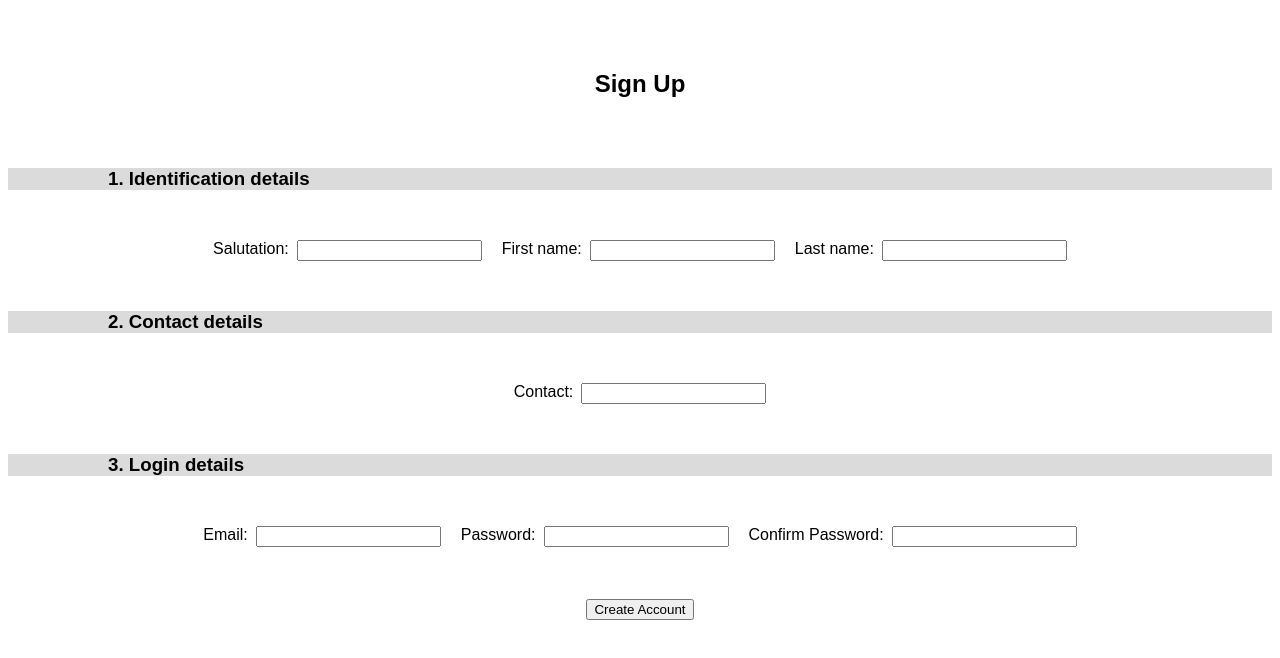
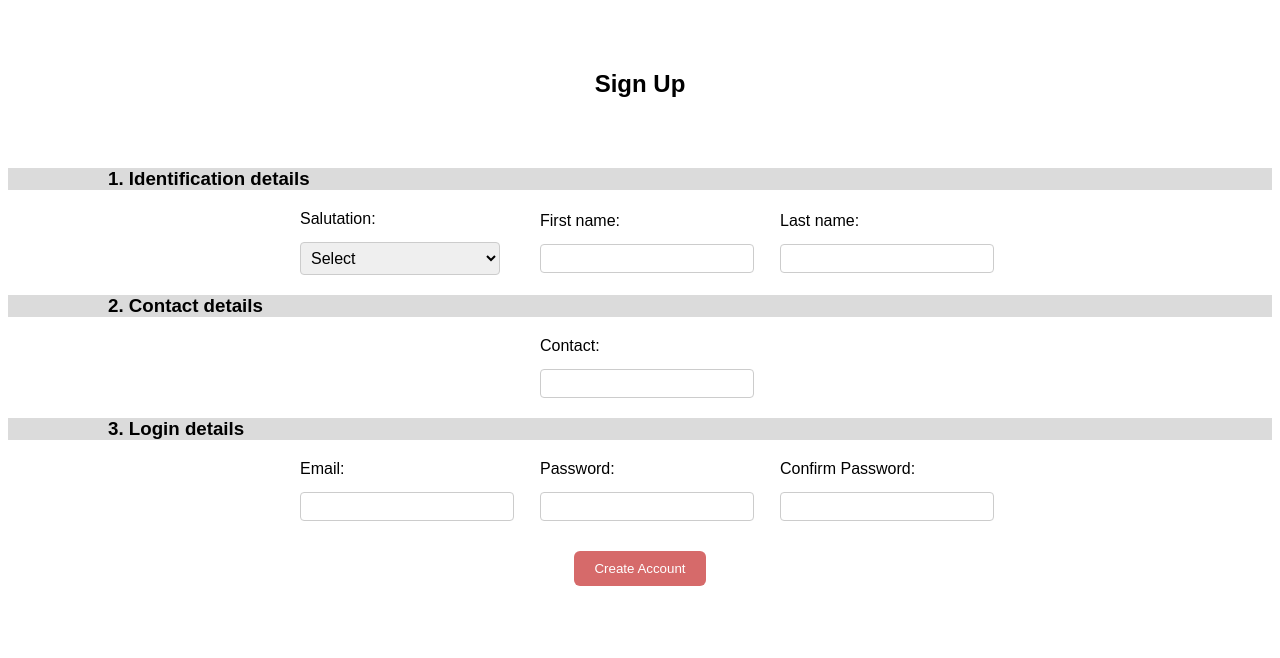
Before and after one commit to HtetAungLwinn/ESC_Project, a React (Create React App) app: page /signup in a window 1280 px wide. Shown: the top 658 px of the page. Built offline with nearby package versions, Linux system fonts and the light colour scheme.

Commit message:
signup page salutation

```diff
--- a/src/Signup.js
+++ b/src/Signup.js
@@ -2,37 +2,42 @@ import React from "react";
 
 export default function Signup() {
   return (
-
-
     <div className="centered">
-      <h2 style={{ padding:"50px"}}>Sign Up</h2>
+      <h2 style={{ padding: "50px" }}>Sign Up</h2>
       <form>
-        <h3 style={{ backgroundColor: "#dbdbdb", paddingLeft:"100px", textAlign: "left"}}>1. Identification details</h3>
+        <h3 className="section-header">1. Identification details</h3>
         <div className="flex-container">
           <div className="input-group">
             <label htmlFor="salutation">Salutation:</label>
-        <input type="salutation" id="salutation" name="salutation" />
+            <select id="salutation" name="salutation">
+            <option value="">Select</option>
+            <option value="Mr.">Mr.</option>
+            <option value="Ms.">Ms.</option>
+            <option value="Mrs.">Mrs.</option>
+            <option value="Dr.">Dr.</option>
+            <option value="Prof.">Prof.</option>
+          </select>
+
           </div>
           <div className="input-group">
             <label htmlFor="fname">First name:</label>
-        <input type="fname" id="fname" name="fname" />
+            <input type="text" id="fname" name="fname" />
           </div>
           <div className="input-group">
             <label htmlFor="lname">Last name:</label>
-        <input type="lname" id="lname" name="lname" />
+            <input type="text" id="lname" name="lname" />
           </div>
         </div>
 
-        <h3 style={{ backgroundColor: "#dbdbdb", paddingLeft:"100px", textAlign: "left"}}>2. Contact details</h3>
+        <h3 className="section-header">2. Contact details</h3>
         <div className="flex-container">
           <div className="input-group">
             <label htmlFor="contact">Contact:</label>
-        <input type="contact" id="contact" name="contact" />
+            <input type="text" id="contact" name="contact" />
           </div>
         </div>
 
-
-        <h3 style={{ backgroundColor: "#dbdbdb", paddingLeft:"100px", textAlign: "left" }}>3. Login details</h3>
+        <h3 className="section-header">3. Login details</h3>
         <div className="flex-container">
           <div className="input-group">
             <label htmlFor="email">Email:</label>
@@ -47,7 +52,10 @@ export default function Signup() {
             <input type="password" id="confirm" name="confirm" />
           </div>
         </div>
-        <h3><button type="submit">Create Account</button></h3>
+
+        <div className="submit-btn-container">
+          <button type="submit">Create Account</button>
+        </div>
       </form>
     </div>
   );
--- a/src/index.css
+++ b/src/index.css
@@ -168,3 +168,74 @@ body {
 .search-btn:hover {
   background-color: #b85252;
 }
+
+body {
+  font-family: Arial, Helvetica, sans-serif;
+}
+
+.centered {
+  text-align: center;
+}
+
+.section-header {
+  background-color: #dbdbdb;
+  padding-left: 100px;
+  text-align: left;
+  font-weight: bold;
+}
+
+.flex-container {
+  display: flex;
+  justify-content: center;
+  gap: 40px;
+  margin: 20px 0;
+  flex-wrap: wrap;
+}
+
+.input-group {
+  display: flex;
+  flex-direction: column;
+  align-items: flex-start;
+  min-width: 200px;
+}
+
+.input-group label {
+  margin-bottom: 6px;
+  font-weight: 500;
+}
+
+.input-group input {
+  width: 100%;
+  padding: 6px;
+  border: 1px solid #ccc;
+  border-radius: 4px;
+}
+
+.input-group select {
+  width: 100%;
+  padding: 6px;
+  border: 1px solid #ccc;
+  border-radius: 4px;
+  font-family: inherit;
+  font-size: 1rem;
+  box-sizing: border-box;
+}
+
+.submit-btn-container {
+  text-align: center;
+  margin-top: 30px;
+}
+
+button[type="submit"] {
+  padding: 10px 20px;
+  font-weight: 500;
+  background-color: #d66a6a;
+  border: none;
+  color: white;
+  border-radius: 6px;
+  cursor: pointer;
+}
+
+button[type="submit"]:hover {
+  background-color: #b85252;
+}
```
Lines whose indentation alone changed are shown as unchanged.
